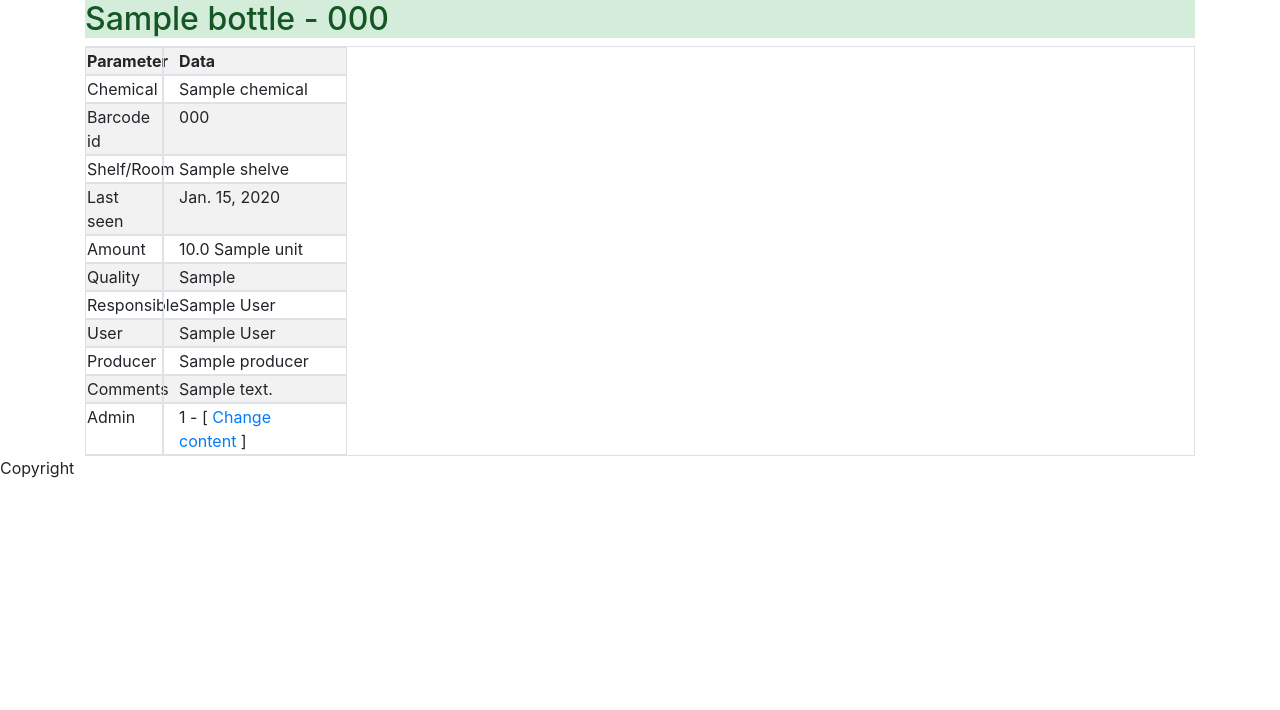
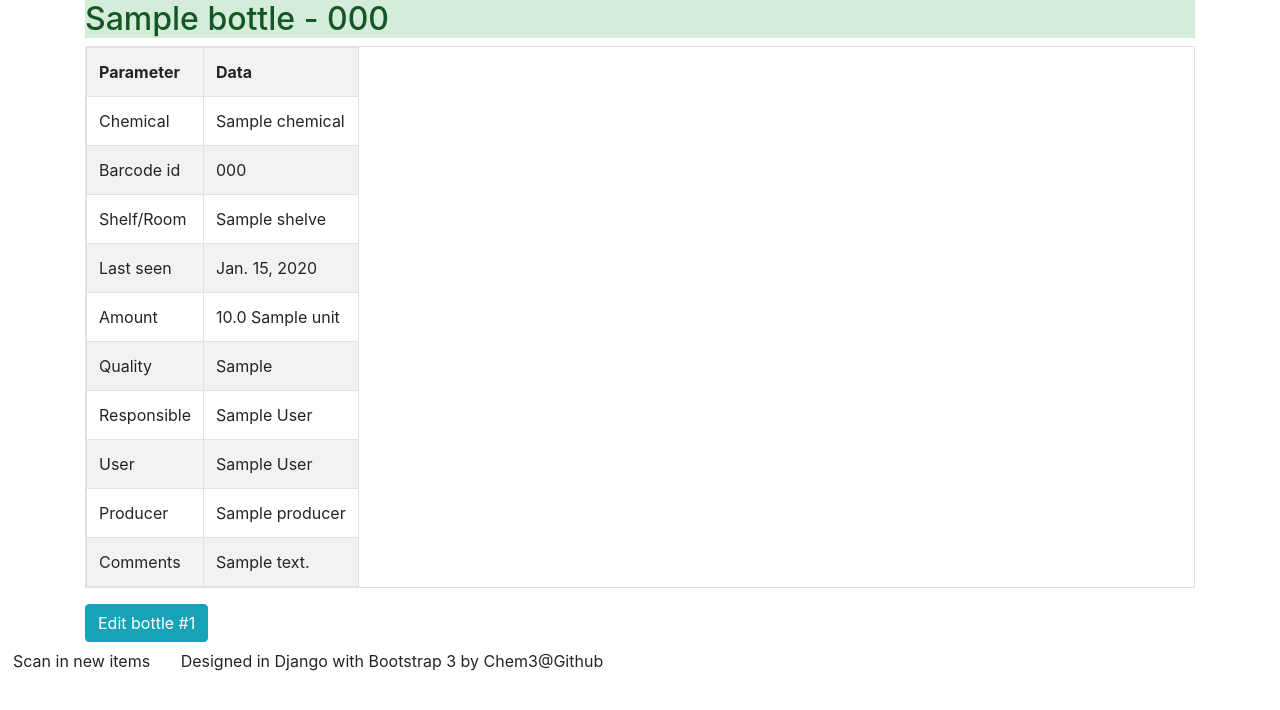
Before and after one commit to Chem3/chemcat, a Django app: page /bottle/1/ in a window 1280 px wide. Shown: the part 54-764 px from the top of the page. Run offline with Django 3.2, Linux system fonts and the light colour scheme; tables that the repository leaves empty hold one stand-in row (values such as "Sample post"); some libraries are stand-ins or nearby versions.

Commit message:
Did some bootstrapping

```diff
--- a/blog/static/css/chemcat.css
+++ b/blog/static/css/chemcat.css
@@ -1,5 +1,23 @@
-div.header {
-	background : Silver;
-	border : 3;
-	margin : 10px;
+.tooltip {
+  position: relative;
+  display: inline-block;
+  border-bottom: 1px dotted black;
 }
+
+.tooltip .tooltiptext {
+  visibility: hidden;
+  width: 120px;
+  background-color: black;
+  color: #fff;
+  text-align: center;
+  border-radius: 6px;
+  padding: 5px 0;
+
+  /* Position the tooltip */
+  position: absolute;
+  z-index: 1;
+}
+
+.tooltip:hover .tooltiptext {
+  visibility: visible;
+}
--- a/blog/templates/blog/base.html
+++ b/blog/templates/blog/base.html
@@ -2,11 +2,12 @@
 <!DOCTYPE html>
 <html lang="en">
 <head>
-	<title>Chemcat + Django</title>
+	<title>Chemcat</title>
+	<meta charset="utf-8">
 	<link rel="stylesheet" href="{% static 'css/bootstrap.min.css' %}">
 	<link rel="stylesheet" href="{% static 'css/chemcat.css' %}">
-	<meta charset="utf-8">
 	<meta name="viewport" content="width=device-width, initial-scale=1"></head>
+</head>
 <body>
 	<div class="panel panel-default">
 	{% include 'blog/header.html' %}
--- a/blog/templates/blog/bottle_detail.html
+++ b/blog/templates/blog/bottle_detail.html
@@ -1,20 +1,21 @@
 {% extends 'blog/base.html' %}
 {% block content %}
 	<h2 class="alert-success"> {{ bottle.product_name}} - {{ bottle.barcode}}</h2>
-	<table  class="table-striped table-bordered table-hover table-responsive">
-		<tr class="row"><th class="col-sm-4">Parameter</th>	<th class="col-sm-8">Data</th></tr>
-		<tr class="row"><td class="col-sm-4">Chemical</td>	<td class="col-sm-8">{{ bottle.chemical}}</td></tr>
-		<tr class="row"><td class="col-sm-4">Barcode id</td>	<td class="col-sm-8">{{ bottle.barcode}}</td></tr>
-		<tr class="row"><td class="col-sm-4">Shelf/Room</td>	<td class="col-sm-8">{{ bottle.shelf}}</td></tr>
-		<tr class="row"><td class="col-sm-4">Last seen</td>	<td class="col-sm-8">{{ bottle.registered_date}}</td></tr>
-		<tr class="row"><td class="col-sm-4">Amount</td>	<td class="col-sm-8">{{ bottle.amount}} {{ bottle.unit}}</td></tr>
-		<tr class="row"><td class="col-sm-4">Quality</td>	<td class="col-sm-8">{{ bottle.quality}}</td></tr>
-		<tr class="row"><td class="col-sm-4">Responsible</td>	<td class="col-sm-8">{{ bottle.responsible_person}}</td></tr>
-		<tr class="row"><td class="col-sm-4">User</td>	<td class="col-sm-8">{{ bottle.loaner}}</td></tr>
-		<tr class="row"><td class="col-sm-4">Producer</td>	<td class="col-sm-8">{{ bottle.producer}}</td></tr>
-		<tr class="row"><td class="col-sm-4">Comments</td>	<td class="col-sm-8">{{ bottle.comments}}</td></tr>
-		<tr class="row"><td class="col-sm-4">Admin</td>		<td class="col-sm-8">{{ bottle.bottle_id}} - [ <a href="/admin/blog/bottles/
+	<table  class="table table-striped table-bordered table-hover table-responsive">
+		<tr><th>Parameter</th>	<th>Data</th></tr>
+		<tr><td>Chemical</td>	<td>{{ bottle.chemical}}</td></tr>
+		<tr><td>Barcode id</td>	<td>{{ bottle.barcode}}</td></tr>
+		<tr><td>Shelf/Room</td>	<td>{{ bottle.shelf}}</td></tr>
+		<tr><td>Last seen</td>	<td>{{ bottle.registered_date}}</td></tr>
+		<tr><td>Amount</td>	<td>{{ bottle.amount}} {{ bottle.unit}}</td></tr>
+		<tr><td>Quality</td>	<td>{{ bottle.quality}}</td></tr>
+		<tr><td>Responsible</td>	<td>{{ bottle.responsible_person}}</td></tr>
+		<tr><td>User</td>	<td>{{ bottle.loaner}}</td></tr>
+		<tr><td>Producer</td>	<td>{{ bottle.producer}}</td></tr>
+		<tr><td>Comments</td>	<td>{{ bottle.comments}}</td></tr>
+		</table>
+			<a href="/admin/blog/bottles/
 			{{ bottle.bottle_id}}
-			/change/">Change content</a> ]</td></tr>
-		</table>
+			/change/"><button class="btn btn-info">Edit bottle #{{ bottle.bottle_id}}</button></a>
+
 {% endblock %}
--- a/blog/templates/blog/bottle_list.html
+++ b/blog/templates/blog/bottle_list.html
@@ -1,6 +1,7 @@
 {% extends 'blog/base.html' %}
 {% block content %}
-	<table class="table-striped table-bordered table-hover table-responsive">
+	<table class="table table-striped table-bordered table-hover table-responsive">
+		<tr></tr><th>Recently changed bottles</th><th>Barcode</th><th>Location</th><th>Last seen</th></tr>
 		{% for bottle in bottles %}
 		<tr>
 			<td><a href="{% url 'bottle_detail' pk=bottle.bottle_id %}">{{ bottle.product_name}}</a></td>
--- a/blog/templates/blog/footer.html
+++ b/blog/templates/blog/footer.html
@@ -1 +1,2 @@
-Copyright
+<a href="#"><button class="btn btn-default navbar-btn">Scan in new items</button></a>
+<button class="btn btn-default navbar-btn navbar-right">Designed in Django with Bootstrap 3 by Chem3@Github</div>
--- a/mysite/settings.py
+++ b/mysite/settings.py
@@ -23,7 +23,7 @@ BASE_DIR = os.path.dirname(os.path.dirname(os.path.abspath(__file__)))
 SECRET_KEY = 'i!&7!cv)h%-*4dl3&q^ss$!-2%q_s-n47f_@tn0+z1*6u+cso#'
 
 # SECURITY WARNING: don't run with debug turned on in production!
-DEBUG = True
+DEBUG = False
 
 ALLOWED_HOSTS = ['127.0.0.1','.pythonanywhere.com']
 
```
Also changed, not shown: blog/templates/blog/bottle_search.html (+8 -2 lines).
